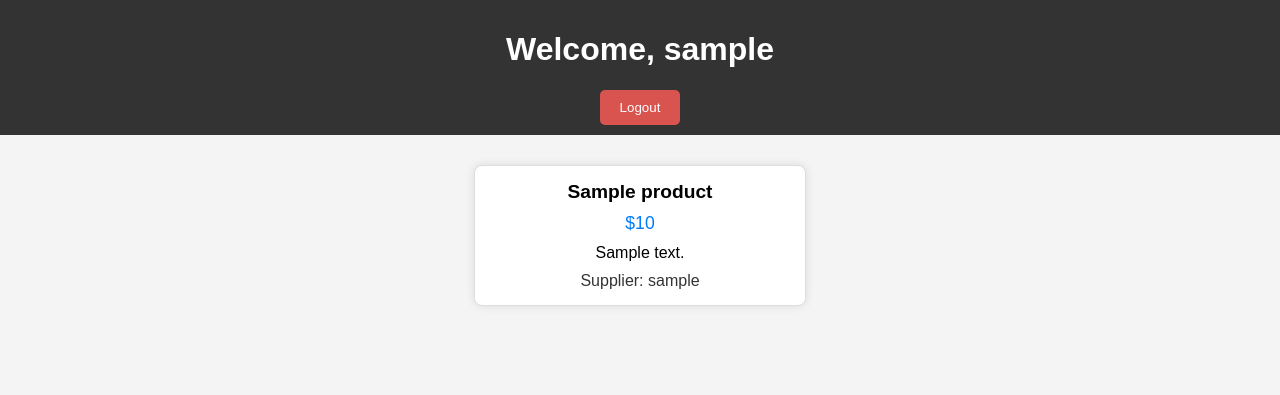
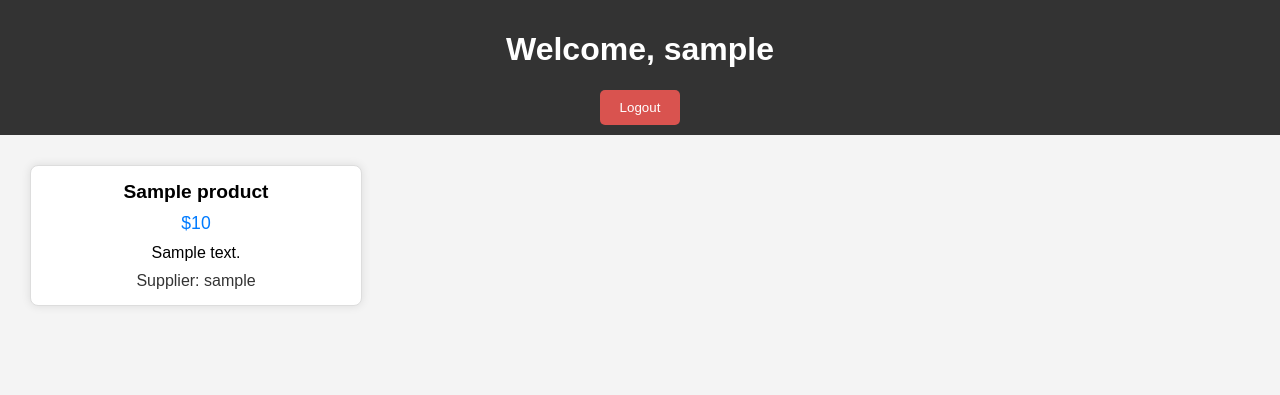
Before and after one commit to SACHINK51/pyproject, a Flask app: template templates/customer.html in a window 1280 px wide. Shown: the top 395 px of the page. Run offline with Flask 2, Linux system fonts and the light colour scheme; a user stored in the database is signed in; tables that the repository leaves empty or names only in its code hold one stand-in row (values such as "Sample post"); the template is opened without the code that fills it: most values are stand-ins (such as "Sample title", 1, 10 or a date in 2020).

Commit message:
change for display

```diff
--- a/templates/customer.html
+++ b/templates/customer.html
@@ -22,7 +22,7 @@
         .product-container {
             display: flex;
             flex-wrap: wrap;
-            justify-content: space-around;
+            justify-content: flex-start;
             padding: 20px;
         }
 
```
